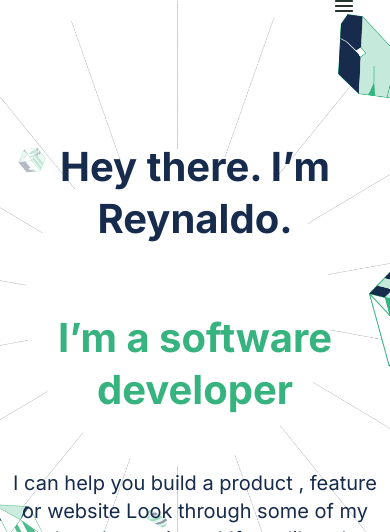
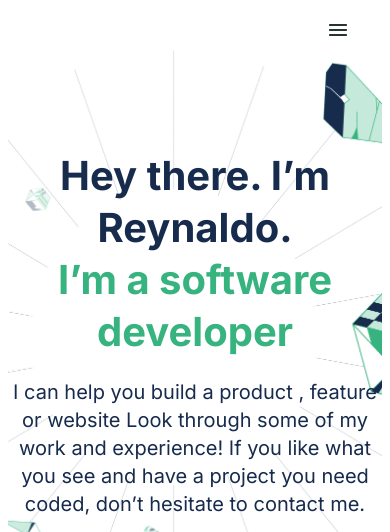
Before and after one commit to ReyAntonio12/Reynaldo--Portfolio, a website: page index.html in a window 390 px wide. Shown: the top 532 px of the page. Drawn offline with Linux system fonts and the light colour scheme.

Commit message:
Add changes to the responsive for cell phone, adjusted button icon

```diff
--- a/styles.css
+++ b/styles.css
@@ -1,6 +1,7 @@
 /* Adjusting every box to the hole body of the page */
 
 .main__container {
+  margin-top: 50px;
   display: flex;
   flex-direction: row;
   flex-wrap: wrap;
@@ -69,7 +70,8 @@
 /* Phone */
 
 @media (max-width: 650px) {
-  body {
+  .main__containerinfo {
+    padding-top: 100px;
     background-image: url('images/mobile_background.png');
     background-size: cover;
     background-repeat: no-repeat;
@@ -77,11 +79,19 @@
 
   /* Navigation buton */
 
+  .container_menu {
+    padding: 24px 0;
+    width: 100%;
+    display: flex;
+    flex-direction: row-reverse;
+  }
+
   .navegation--list {
     display: none;
   }
 
   .container--nav {
+    width: 100%;
     display: flex;
     flex-direction: column-reverse;
     justify-content: flex-end;
@@ -89,7 +99,7 @@
   }
 
   .menu--image {
-    width: 80%;
+    width: 78%;
     height: auto;
     display: flex;
     flex-direction: row;
@@ -111,6 +121,7 @@
     font-size: 40px;
     line-height: 52px;
     text-align: center;
+    margin: 0;
   }
 
   #titlePortfolio,
```
